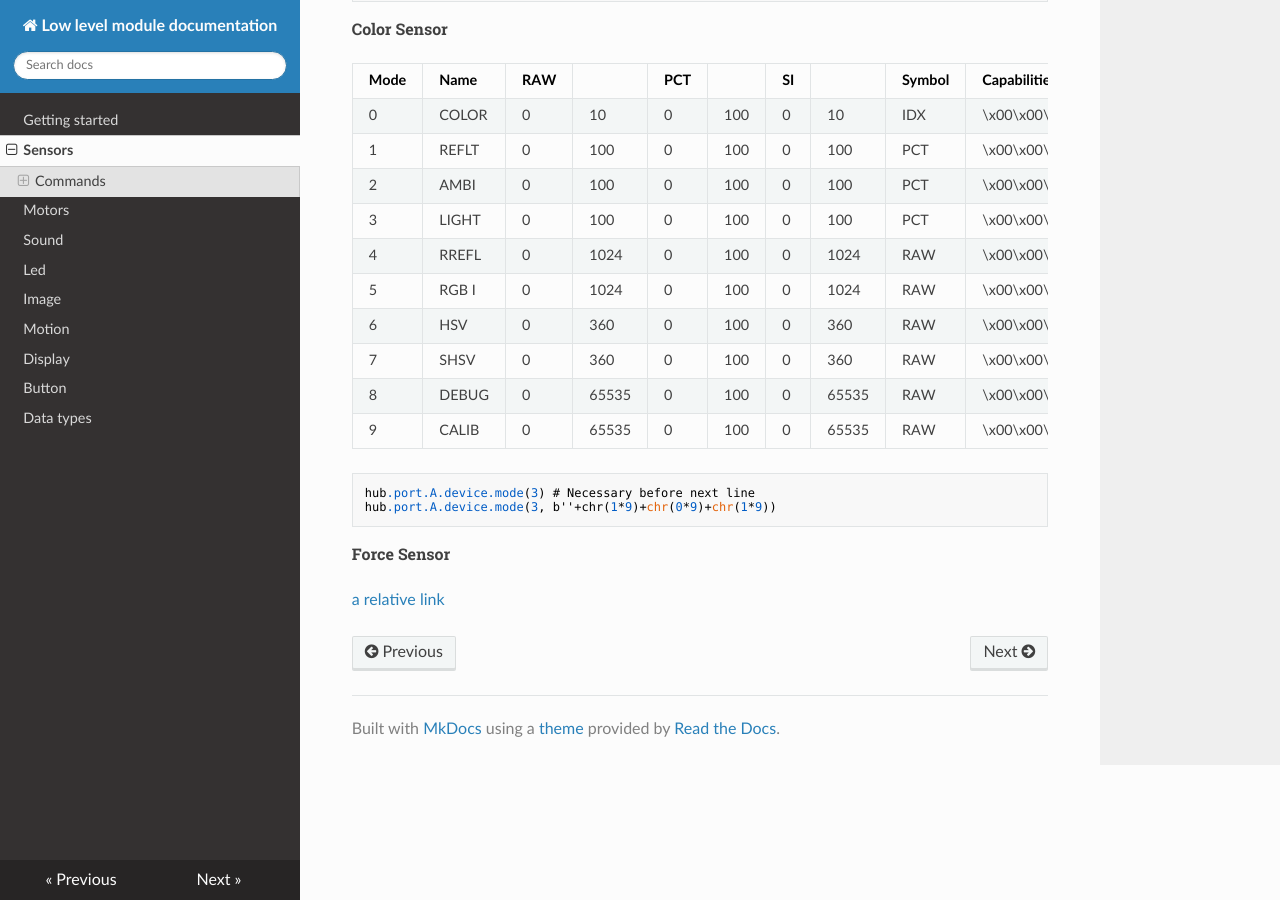
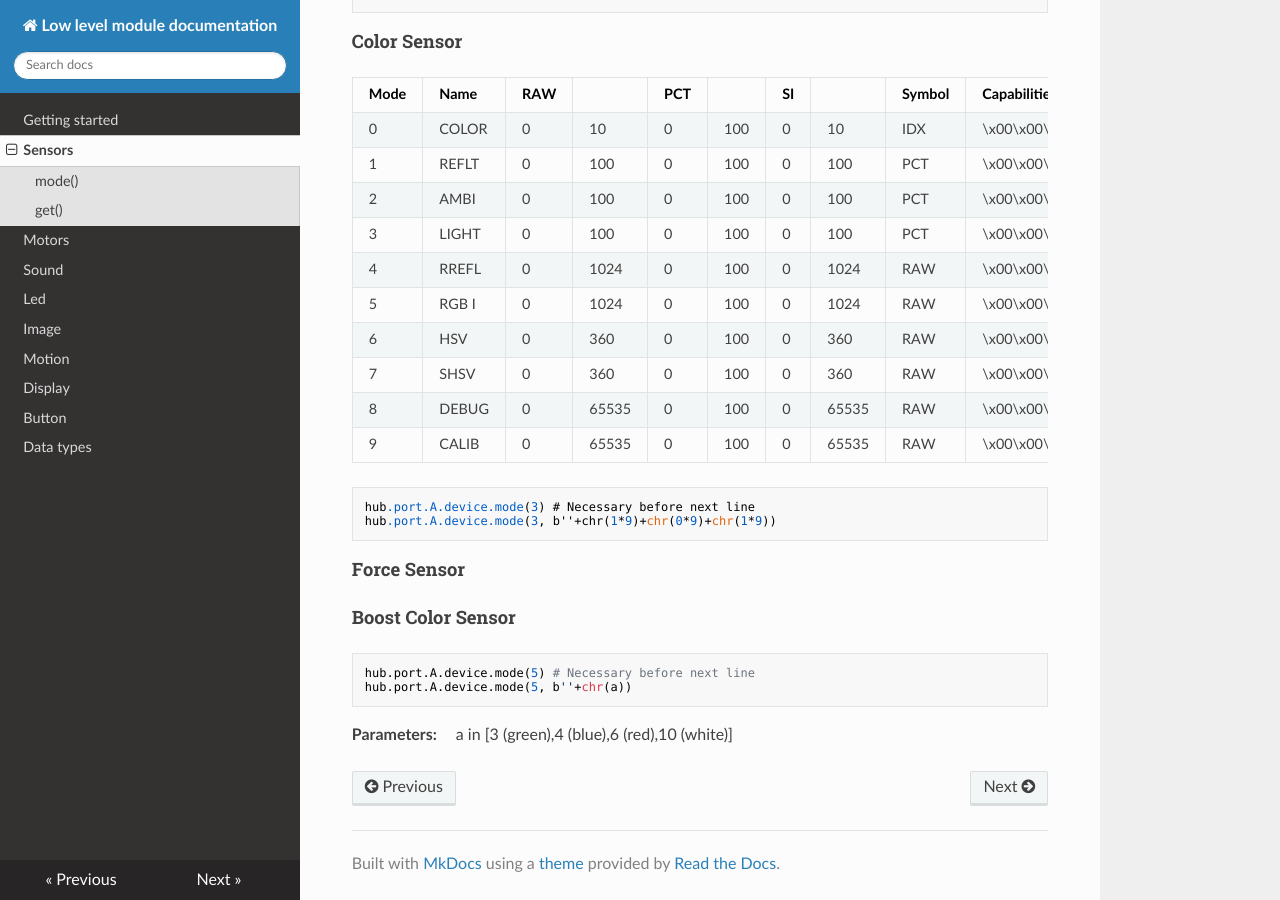
Before and after one commit to NStrijbosch/hub-module-notes, an MkDocs documentation site: the page built from docs/sensors.md, in a window 1280 px wide and 900 px high, scrolled down 1385 px. Built offline with MkDocs 1.6.1, drawn with Linux system fonts in a browser that asks for light colours; nearby versions of some CDN libraries; some of the changed text lies outside the part shown.

Commit message:
update toc

````diff
--- a/docs/sensors.md
+++ b/docs/sensors.md
@@ -1,9 +1,7 @@
 
-# Sensors
+# General
 
-## Commands
-
-### Set Mode
+## mode()
 All of the sensors have a few different operating modes. Details about the modes for each specific sensor can be found below.
 
 The operation mode of the sensor can be changed using the following command
@@ -11,7 +9,7 @@ The operation mode of the sensor can be changed using the following command
 hub.port.A.device.mode(mode)
 ```
 
-### Read values
+## get()
 
 
 ```
@@ -36,7 +34,9 @@ In SI units
 hub.port.A.device.get(hub.port.A.FORMAT_SI)
 ```
 
-### Ultrasonic Sensor
+# Specific Sensor Info
+
+## Ultrasonic Sensor
 |Mode|Name |RAW          |PCT        |SI           |Symbol|Capabilities?       |Datasets|Type|Figures|Decimals|
 |----|-----|-------------|-----------|-------------|------|--------------------|--------|----|-------|--------|
 |0   |DISTL|0.0...2500.0 |0.0...100.0|0.0...250.0  |cm    |\x00\x00\x00\x04\x84|1       |1   |5      |1       |
@@ -54,7 +54,7 @@ hub.port.A.device.mode(mode, )
 ```
 
 
-### Color Sensor
+## Color Sensor
 
 |Mode|Name |RAW |       |PCT|     |SI |     |Symbol|Capabilities?       |Datasets|Type|Figures|Decimals|
 |----|-----|---|------|---|------|---|------|------|--------------------|--------|----|-------|--------|
@@ -76,6 +76,17 @@ hub.port.A.device.mode(3, b''+chr(1*9)+chr(0*9)+chr(1*9))
 
 
 
-### Force Sensor
+## Force Sensor
 
-[a relative link](test_link.md)
+
+## Boost Color Sensor
+
+
+```
+hub.port.A.device.mode(5) # Necessary before next line
+hub.port.A.device.mode(5, b''+chr(a))
+```
+
+__Parameters:__
+
+*  a in [3 (green),4 (blue),6 (red),10 (white)]
````
Also changed, not shown: docs/button.md (+0 -1 lines), docs/image_test.md (+0 -5 lines), docs/led.md (+2 -7 lines).
